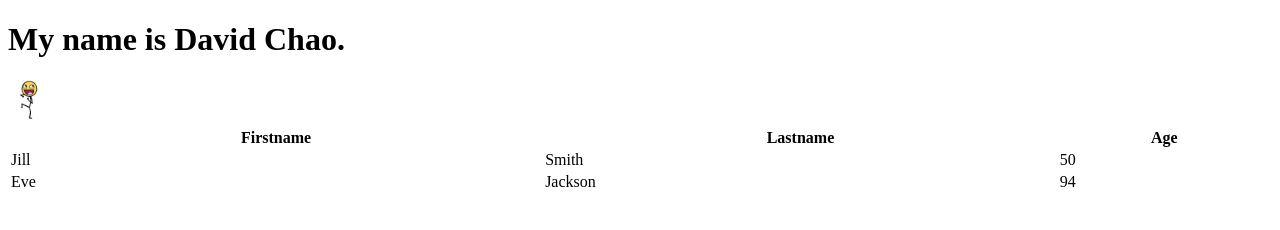
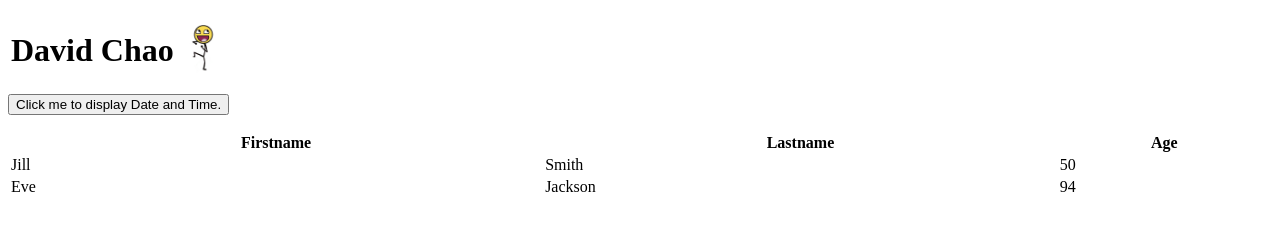
Before and after one commit to davidc104/davidc104.github.io, a plain HTML site: page index.html in a window 1280 px wide. Drawn offline with Linux system fonts and the light colour scheme.

Commit message:
Update index.html

```diff
--- a/index.html
+++ b/index.html
@@ -6,9 +6,18 @@
 </head>
 
 <body>
-  <h1> My name is David Chao.</h1>
+  <table>
+    <tr>
+      <td><h1>David Chao</h1></td>
+      <td><img src="smiley.gif" alt="Smiley face" height="50" width="50"></td>
+     </tr>
+  </table>
 
-  <img src="smiley.gif" alt="Smiley face" height="42" width="42">
+  <button type="button"
+onclick="document.getElementById('demo').innerHTML = Date()">
+Click me to display Date and Time.</button>
+
+  <p id="demo"></p>
 
   <table style="width:100%">
         <tr>
```
